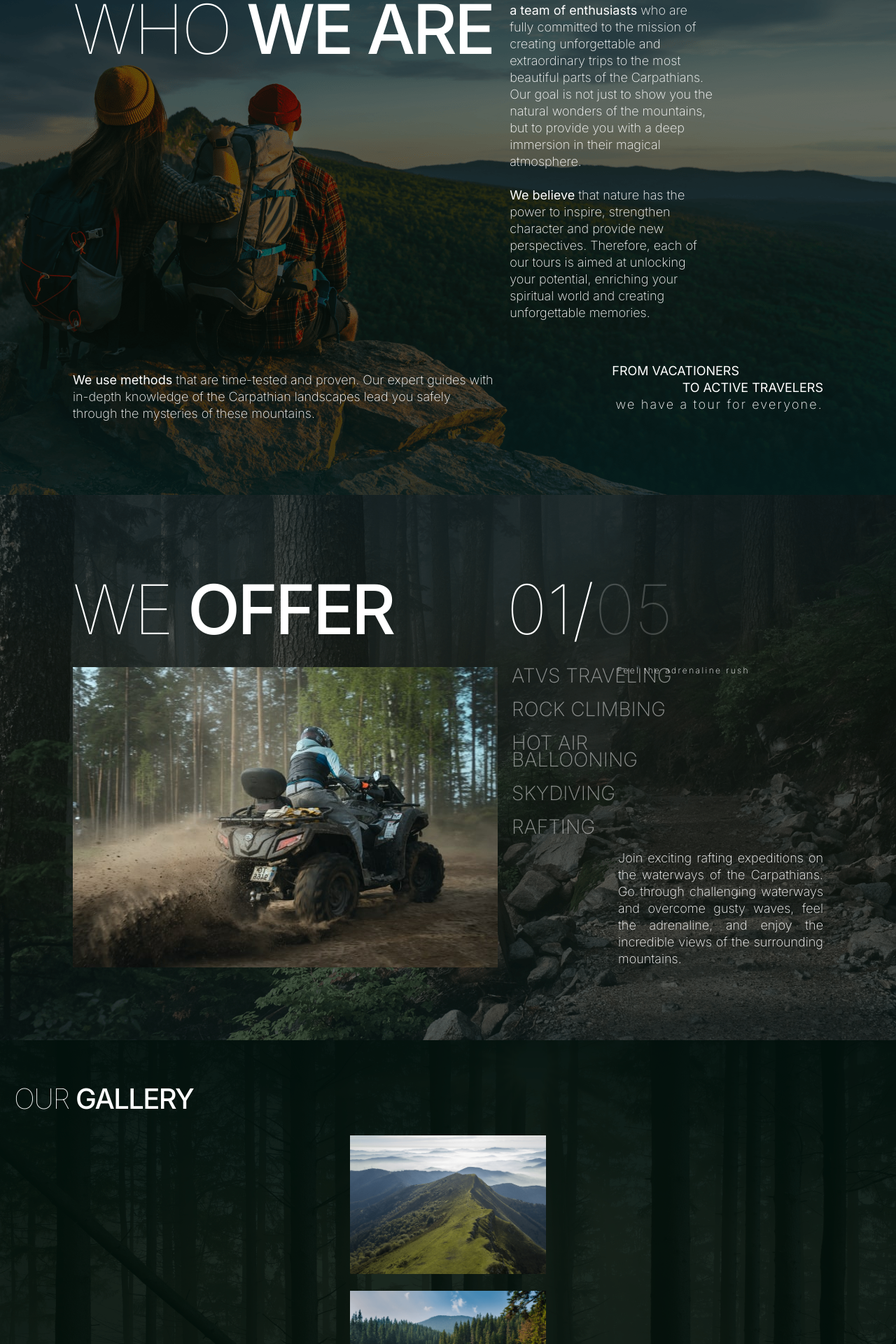
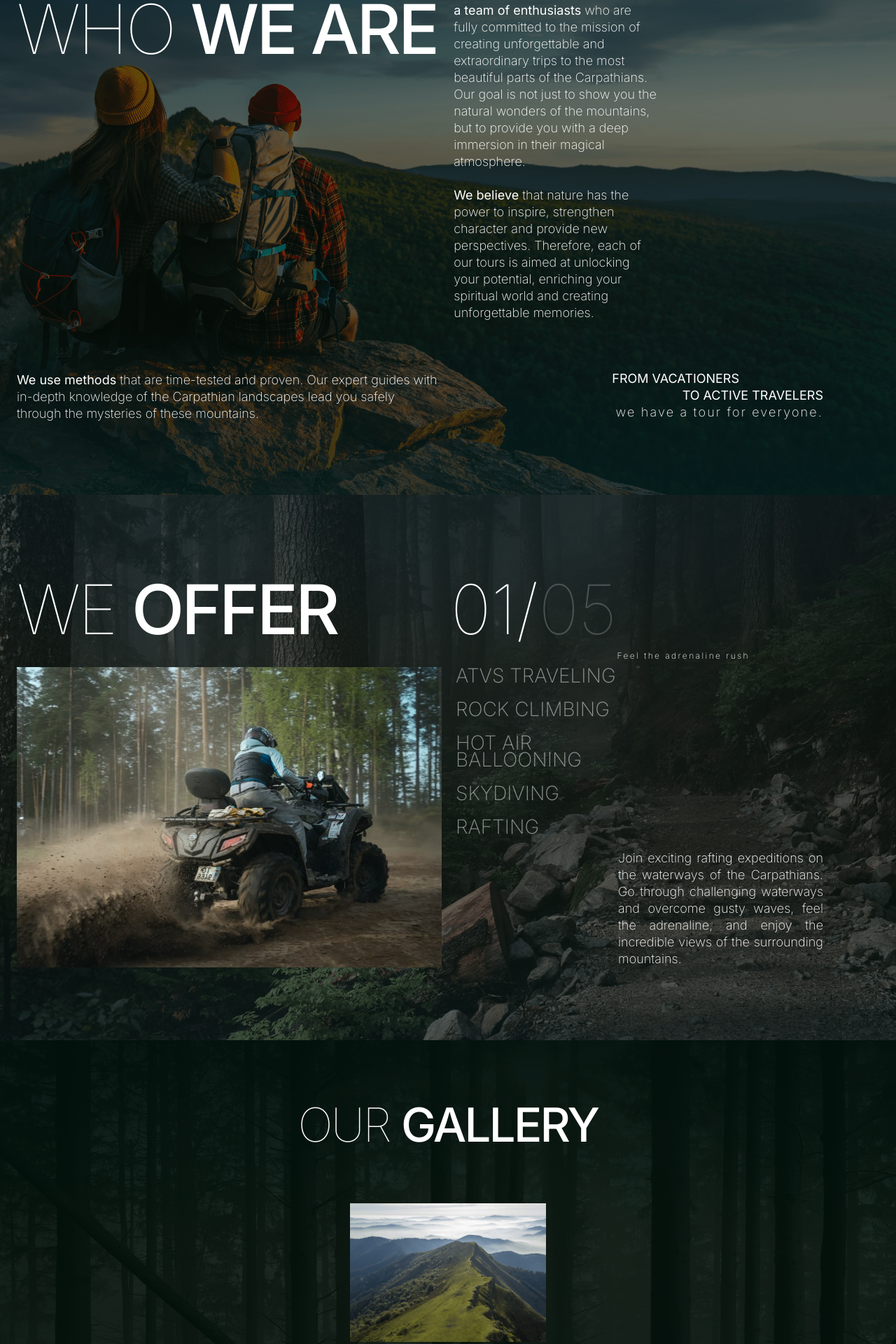
Before and after one commit to Olena-Rudnieva/next-js-carptravel, a Next.js app: page / in a window 1280 px wide. Shown: the part 880-2800 px from the top of the page at 70% size. Built offline with nearby package versions, Linux system fonts and the light colour scheme.

Commit message:
Fix container

```diff
--- a/app/components/About.js
+++ b/app/components/About.js
@@ -2,8 +2,9 @@ export default function About() {
   return (
     <section
       id="About"
-      className="relative bg-aboutMobile md:bg-aboutTablet xl:bg-aboutDesktop bg-cover bg-right bg-middle md:bg-center px-5 md:px-8 py-14 md:py-16 xl:px-[104px] xl:pt-[120px] xl:pb-[104px] text-white h-[873px] md:h-[697px] xl:h-[824px]"
+      className="relative bg-aboutMobile md:bg-aboutTablet xl:bg-aboutDesktop bg-cover bg-right bg-middle md:bg-center py-14 md:py-16 xl:pt-[120px] xl:pb-[104px] text-white h-[873px] md:h-[697px] xl:h-[824px]"
     >
+      <div className="container">
         <div className="md:flex md:gap-[76px] xl:gap-6">
           <h2 className="text-[40px] md:text-[67px] xl:text-[98px] font-thin leading-[56px] xl:leading-[77px] tracking-[-1.6px] md:tracking-[-2.68px] xl:tracking-[-3.92px] uppercase mb-2 md:mb-0">
             WHO <span className="font-medium">WE ARE</span>
@@ -12,35 +13,38 @@ export default function About() {
             <p className="w-[180px] md:w-[220px] xl:w-[292px] text-sm md:text-[16px] xl:text-[18px] font-extralight  leading-5 xl:leading-6 mb-5 md:mb-4 xl:mb-6">
               <span className="font-normal">a team of enthusiasts </span>who are
               fully committed to the mission of creating unforgettable and
-            extraordinary trips to the most beautiful parts of the Carpathians.
-            Our goal is not just to show you the natural wonders of the
-            mountains, but to provide you with a deep immersion in their magical
-            atmosphere.
+              extraordinary trips to the most beautiful parts of the
+              Carpathians. Our goal is not just to show you the natural wonders
+              of the mountains, but to provide you with a deep immersion in
+              their magical atmosphere.
             </p>
             <p className="w-[180px] md:w-[220px] xl:w-[292px] text-sm md:text-[16px] xl:text-[18px] font-extralight leading-5 xl:leading-6 mb-10 md:mb-16 xl:mb-[72px]">
-            <span className="font-normal">We believe </span>that nature has the
-            power to inspire, strengthen character and provide new perspectives.
-            Therefore, each of our tours is aimed at unlocking your potential,
-            enriching your spiritual world and creating unforgettable memories.
+              <span className="font-normal">We believe </span>that nature has
+              the power to inspire, strengthen character and provide new
+              perspectives. Therefore, each of our tours is aimed at unlocking
+              your potential, enriching your spiritual world and creating
+              unforgettable memories.
             </p>
           </div>
         </div>
-      <div className="md:absolute md:top-[449px] md:left-[32px] xl:top-[635px]  xl:right-[104px]">
+        <div className="md:absolute md:top-[449px] md:left-[32px] xl:top-[646px]  xl:right-[104px]">
           <h3 className="text-sm md:text-[16px] xl:text-[18px] font-normal leading-5 xl:leading-6 uppercase text-right mr-10 md:mr-[58px] xl:mr-[120px]">
             From vacationers
           </h3>
           <h3 className="text-sm md:text-[16px] xl:text-[18px] font-normal leading-5 xl:leading-6 uppercase text-right">
             to active travelers
           </h3>
-        <p className="text-sm md:text-[16px] xl:text-[18px] font-extralight leading-5 xl:leading-6 tracking-[-0.14px] md:tracking-[0.32px] xl:tracking-[2.16px] text-right mb-10">
+          <p className="text-sm md:text-[16px] xl:text-[18px] font-extralight leading-5 xl:leading-6 tracking-[-0.14px] md:tracking-[0.32px] xl:tracking-[2.16px] text-right mb-10 md:mb-0">
             we have a tour for everyone.
           </p>
         </div>
         <p className="text-sm md:text-[16px] xl:text-[18px] font-extralight leading-5 xl:leading-6 md:w-[463px] xl:w-[605px] md:ml-auto xl:ml-0 xl:mr-auto">
-        <span className="font-normal">We use methods </span>that are time-tested
-        and proven. Our expert guides with in-depth knowledge of the Carpathian
-        landscapes lead you safely through the mysteries of these mountains.
+          <span className="font-normal">We use methods </span>that are
+          time-tested and proven. Our expert guides with in-depth knowledge of
+          the Carpathian landscapes lead you safely through the mysteries of
+          these mountains.
         </p>
+      </div>
     </section>
   );
 }
--- a/app/components/Contact.js
+++ b/app/components/Contact.js
@@ -4,7 +4,7 @@ export default function Contact() {
   return (
     <section
       id="Contacts"
-      className="px-5 py-14 bg-contact bg-center bg-cover text-white h-[856px] md:h-[691px] xl:h-[762px]"
+      className="px-5 py-14 bg-contact bg-center bg-cover  text-white h-[856px] md:h-[691px] xl:h-[762px]"
     >
       <h2 className="text-[40px] font-thin leading-[56px] tracking-[-1.6px] uppercase mb-9">
         Contact <span class="font-medium">US</span>
--- a/app/components/Gallery.js
+++ b/app/components/Gallery.js
@@ -5,8 +5,9 @@ import img3 from '../../public/gallery-2.png';
 
 export default function Gallery() {
   return (
-    <section className="px-5 py-14 bg-gallery bg-cover text-white h-[801px] md:h-[575px] xl:h-[788px]">
-      <h2 className="text-[40px] font-thin leading-[56px] tracking-[-1.6px] uppercase mb-6">
+    <section className="py-14 md:py-16 xl:py-20 md:text-center bg-gallery bg-cover text-white h-[801px] md:h-[575px] xl:h-[788px]">
+      <div className="container">
+        <h2 className="text-[40px] md:text-[67px] font-thin leading-[56px] md:leading-[81px] tracking-[-1.6px]  md:tracking-[-2.68px]  uppercase mb-6 md:mb-[72px]">
           OUR <span className="font-medium">GALLERY</span>
         </h2>
 
@@ -17,7 +18,7 @@ export default function Gallery() {
           alt="Photo"
           className="mb-6 ml-auto mr-auto"
         />
-      <Image
+        {/* <Image
             src={img2}
             width={280}
             height={187}
@@ -30,7 +31,8 @@ export default function Gallery() {
             height={187}
             alt="Photo"
             className="ml-auto mr-auto"
-      />
+          /> */}
+      </div>
     </section>
   );
 }
--- a/app/components/Hero.js
+++ b/app/components/Hero.js
@@ -2,7 +2,7 @@ export default function Hero() {
   return (
     <div className="relative md:flex">
       <div>
-        <h2 className="absolute top-0 right-0 xl:top-[40px] xl:right-0 flex flex-wrap justify-end w-[118px] md:w-[247px] xl:w-[306px] h-[52px] md:h-[88px] xl:h-[123px] text-4xl md:text-[67px] xl:text-[98px] font-thin tracking-[1.665px] md:tracking-[8.71px] xl:tracking-normal  text-white">
+        <h2 className="absolute top-0 right-0 md:top-[18px] xl:top-[40px] xl:right-0 flex flex-wrap justify-end w-[118px] md:w-[247px] xl:w-[306px] h-[52px] md:h-[88px] xl:h-[123px] text-4xl md:text-[67px] xl:text-[98px] font-thin tracking-[1.665px] md:tracking-[8.71px] xl:tracking-normal  text-white">
           <span className="font-medium text-white tracking-0">7</span>
           DAYS
           <span className="text-xs md:text-sm xl:text-[16px] font-light tracking-[9.48px] md:tracking-[24.9px] xl:tracking-[31.48px] uppercase text-white ">
--- a/app/components/MainPage.js
+++ b/app/components/MainPage.js
@@ -3,9 +3,11 @@ import Hero from './Hero';
 
 export default function MainPage() {
   return (
-    <div className="px-5 md:px-8 xl:px-[104px] pt-9 md:pt-6 pb-[25px] md:pb-16 xl:pb-[104px] bg-main bg-cover bg-no-repeat md:bg-center xl:bg-mainDesktop h-[642px] md:h-[530px] lg:h-[763px]">
-      <AppBar />
-      <Hero />
+    <div className="pt-9 md:pt-6 pb-[25px] md:pb-16 xl:pb-[104px] bg-main bg-cover bg-no-repeat md:bg-center xl:bg-mainDesktop h-[642px] md:h-[530px] lg:h-[763px]">
+      <div className="container">
+        <AppBar />
+        <Hero />
+      </div>
     </div>
   );
 }
--- a/app/components/MobileMenu.js
+++ b/app/components/MobileMenu.js
@@ -1,11 +1,9 @@
 'use client';
-
-import About from './About';
 
 export default function MobileMenu({ onClick }) {
   return (
-    <div className="fixed top-0 left-0 z-20 w-screen h-screen bg-menu ">
-      <div className="relative z-30 text-white h-full  max-w-[480px]">
+    <div className="fixed top-0 left-0 z-20 w-screen h-screen bg-menu max-w-[480px] ">
+      <div className="relative z-30 text-white h-full  ">
         <button
           type="button"
           onClick={onClick}
@@ -16,33 +14,46 @@ export default function MobileMenu({ onClick }) {
         <nav>
           <ul className="flex flex-col gap-12  text-center pt-[170px]">
             <li>
-              <a className="text-[18px] font-normal tracking-[1.8px]" href="#">
+              <a
+                onClick={onClick}
+                className="text-[18px] font-normal tracking-[1.8px]"
+              >
                 About
               </a>
             </li>
             <li>
-              <a className="text-[18px] font-normal tracking-[1.8px]" href="#">
+              <a
+                className="text-[18px] font-normal tracking-[1.8px]"
+                onClick={onClick}
+              >
                 Services
               </a>
             </li>
             <li>
-              <a className="text-[18px] font-normal tracking-[1.8px]" href="#">
+              <a
+                className="text-[18px] font-normal tracking-[1.8px]"
+                onClick={onClick}
+              >
                 Career
               </a>
             </li>
             <li>
-              <a className="text-[18px] font-normal tracking-[1.8px]" href="#">
+              <a
+                className="text-[18px] font-normal tracking-[1.8px]"
+                onClick={onClick}
+              >
                 Gallery
               </a>
             </li>
             <li>
               <a
-                className="text-[18px] font-normal tracking-[1.8px]"
-                to={About}
-                smooth={true}
-                duration={500}
-                offset={50}
+                className="text-[18px] font-normal tracking-[1.8px] "
                 onClick={onClick}
+                // to={About}
+                // smooth={true}
+                // duration={500}
+                // offset={50}
+                // onClick={onClick}
               >
                 Contacts
               </a>
--- a/app/components/Offer.js
+++ b/app/components/Offer.js
@@ -2,12 +2,13 @@ import Image from 'next/image';
 import offerImg1 from '../../public/offer1-img.jpg';
 export default function Offer() {
   return (
-    <section className="relative bg-offer1 bg-cover bg-right text-white px-5 py-14 md:px-8 md:py-16 xl:p-[104px] h-[851px] md:h-[621px] xl:h-[779px]">
+    <section className="relative bg-offer1 bg-cover bg-right text-white py-14 md:py-16 xl:py-[104px] h-[851px] md:h-[621px] xl:h-[779px]">
+      <div className="container ">
         <div className="md:flex md:gap-[170px] xl:gap-[162px]">
           <h2 className="text-[40px] md:text-[67px] xl:text-[98px] font-thin leading-[56px] md:leading-[78px] xl:leading-[119px] tracking-[-1.6px] md:tracking-[-2.68px] xl:tracking-[-3.92px] uppercase mb-6 md:mb-9 xl:mb-[23px]">
             WE <span className="font-medium">OFFER</span>
           </h2>
-        <p className="text-[43px] md:text-[67px] md:leading-[78px] xl:leading-[119px] xl:text-[98px] font-thin text-right">
+          <p className="text-[43px] leading-[52px] md:text-[67px] md:leading-[78px] xl:leading-[119px] xl:text-[98px] font-thin text-right mb-4">
             01/<span className="text-white text-opacity-20">05</span>
           </p>
         </div>
@@ -15,26 +16,30 @@ export default function Offer() {
           <Image
             src={offerImg1}
             alt="Offer 1"
-          className="mb-3 xl:mb-0 md:w-[463px] md:h-[370px] xl:w-[607px] xl:h-[429px]"
+            className="mb-3 md:mb-0 xl:mb-0 w-[280px] h-[213px] md:w-[463px] md:h-[370px] xl:w-[607px] xl:h-[429px]"
           />
 
           <div>
-          <p className="text-xs font-extralight leading-6 tracking-[2.4px] text-right mb-6 md:absolute md:top-[379px] md:right-[60px] xl:top-[239px] xl:right-[209px]">
+            <p className="text-xs font-extralight leading-6 tracking-[2.4px] text-right mb-6 md:absolute md:top-[379px] md:right-[60px] xl:top-[218px] xl:right-[209px]">
               Feel the adrenaline rush
             </p>
-          <ul className="text-xl md:text-[22px] xl:text-[28px] font-extralight leading-[17px] md:leading-[18px] xl:leading-[24px] uppercase text-white text-opacity-50 mb-[83px] xl:mb-[23px]  md:max-w-[220px] xl:max-w-[250px]">
+            <ul className="text-xl md:text-[22px] xl:text-[28px] font-extralight leading-[17px] md:leading-[18px] xl:leading-[24px] uppercase text-white text-opacity-50  xl:mb-[23px]  md:max-w-[220px] xl:max-w-[250px]">
               <li className="mb-4 xl:mb-6">ATVs Traveling</li>
               <li className="mb-4 xl:mb-6">Rock climbing</li>
               <li className="mb-4 xl:mb-6">Hot air ballooning</li>
               <li className="mb-4 xl:mb-6">Skydiving</li>
               <li className="">Rafting</li>
             </ul>
-          <p className="text-sm md:text-[13px] xl:text-[18px] xl:absolute xl:bottom-[104px] xl:right-[104px] font-extralight leading-5 xl:leading-6 xl:w-[293px] xl:text-justify">
+
+            <div>
+              <p className="absolute bottom-[56px] text-sm md:text-[13px] md:bottom-[64px] md:w-[221px] xl:text-[18px] xl:bottom-[104px]  xl:right-[104px] font-extralight leading-5 xl:leading-6 xl:w-[293px] xl:text-justify">
                 Join exciting rafting expeditions on the waterways of the
                 Carpathians. Go through challenging waterways and overcome gusty
-            waves, feel the adrenaline, and enjoy the incredible views of the
-            surrounding mountains.
+                waves, feel the adrenaline, and enjoy the incredible views of
+                the surrounding mountains.
               </p>
+            </div>
+          </div>
         </div>
       </div>
     </section>
--- a/app/globals.css
+++ b/app/globals.css
@@ -25,3 +25,27 @@ body {
     )
     rgb(var(--background-start-rgb));
 }
+
+.container {
+  max-width: 480px;
+  padding-left: 20px;
+  padding-right: 20px;
+  margin-left: auto;
+  margin-right: auto;
+}
+
+@media screen and (min-width: 768px) {
+  .container {
+    max-width: 768px;
+    padding-left: 32px;
+    padding-right: 32px;
+  }
+}
+
+@media screen and (min-width: 1280px) {
+  .container {
+    max-width: 1280px;
+    padding-left: 24px;
+    padding-right: 24px;
+  }
+}
--- a/app/page.js
+++ b/app/page.js
@@ -1,4 +1,3 @@
-import Image from 'next/image';
 import MainPage from './components/MainPage';
 import About from './components/About';
 import Offer from './components/Offer';
```
Lines whose indentation alone changed are shown as unchanged.
